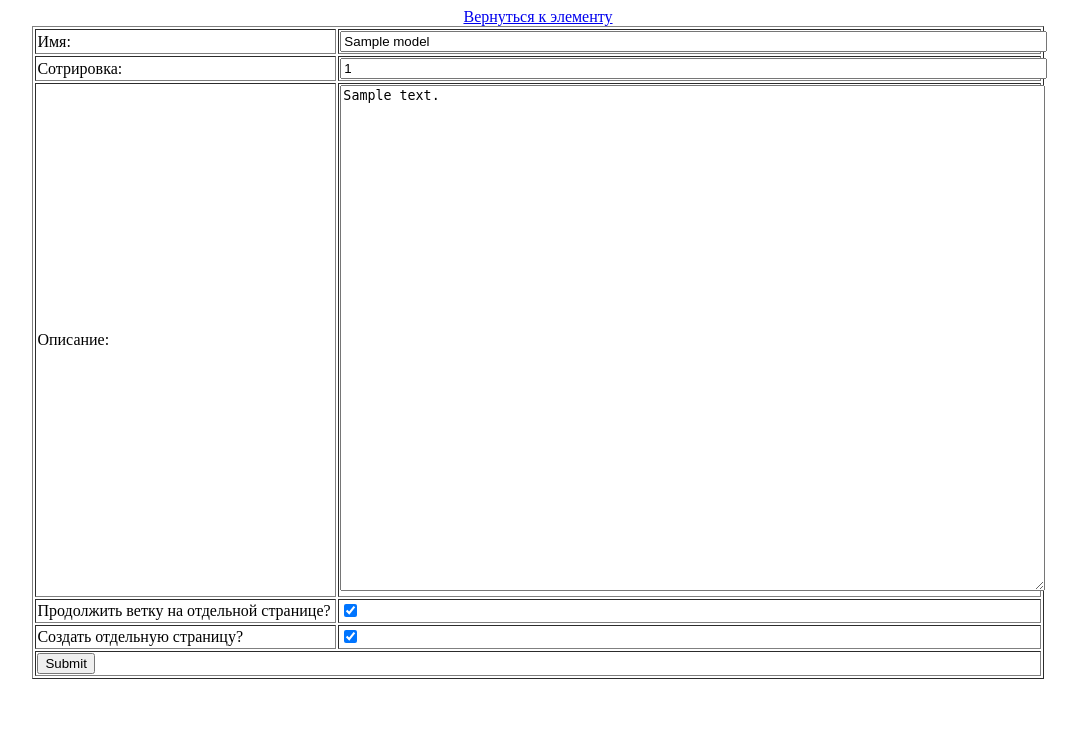
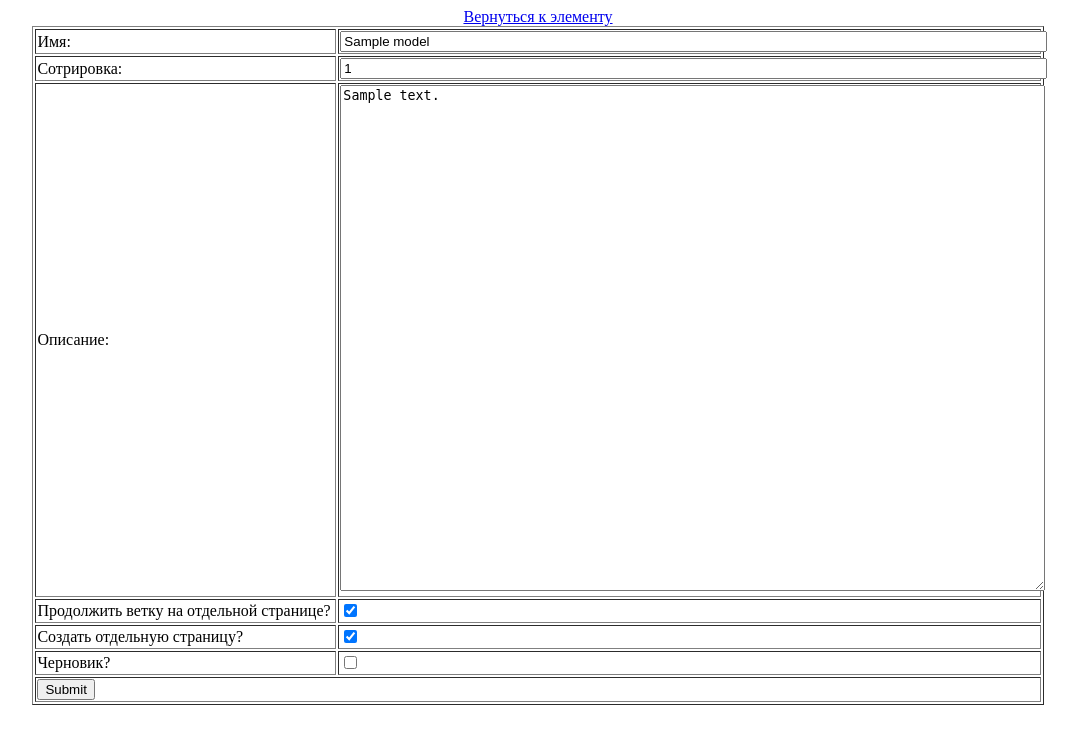
Before and after one commit to iv-litovchenko/MapTex, a Laravel app: page /backend-update/1 in a window 1280 px wide. Shown: the top 744 px of the page, without its empty margins (102-1180 px from the left). Run offline with Laravel 8, Linux system fonts and the light colour scheme; tables that the repository leaves empty hold one stand-in row (values such as "Sample post").

Commit message:
Добавил галочку "Черновик" и ее обработку

```diff
--- a/app/Http/Controllers/HomeController.php
+++ b/app/Http/Controllers/HomeController.php
@@ -67,6 +67,7 @@ class HomeController extends Controller
             $model->description = $request->input('description');
             $model->branch_stop_flag = intval($request->input('branch_stop_flag'));
             $model->is_page_flag = intval($request->input('is_page_flag'));
+            $model->is_draft_flag = intval($request->input('is_draft_flag'));
             $model->sorting = intval($request->input('sorting'));
             $model->save();
         }
--- a/resources/views/backend-update.blade.php
+++ b/resources/views/backend-update.blade.php
@@ -38,6 +38,11 @@
                     {{ $model->is_page_flag == 1 ? 'checked=checked' : '' }}></td>
         </tr>
         <tr>
+            <td>Черновик?</td>
+            <td><input type="checkbox" name="is_draft_flag" value="1"
+                    {{ $model->is_draft_flag == 1 ? 'checked=checked' : '' }}></td>
+        </tr>
+        <tr>
             <td colspan="2">
                 <input type="submit">
             </td>
--- a/resources/views/inc/rowChildren.blade.php
+++ b/resources/views/inc/rowChildren.blade.php
@@ -31,6 +31,9 @@ $rows = TechnologyModel::where('parent_id', '=', $parentId)
                          data-parent-id="{{ $row->parent_id }}"
                          data-sorting="{{ $loop->iteration }}"
                     >
+                        @if($row->is_draft_flag == 1)
+                            [Черновик]
+                        @endif
                         @if($row->branch_stop_flag == 1 || $row->is_page_flag == 1)
                             <a href="{{ route('tech', ['id'=>$row->id]) }}">{{ Str::limit($row->name, 32) }}</a>
                         @else
```
Also changed, not shown: database/migrations/2022_02_27_175652_create_technology_models_table.php.
